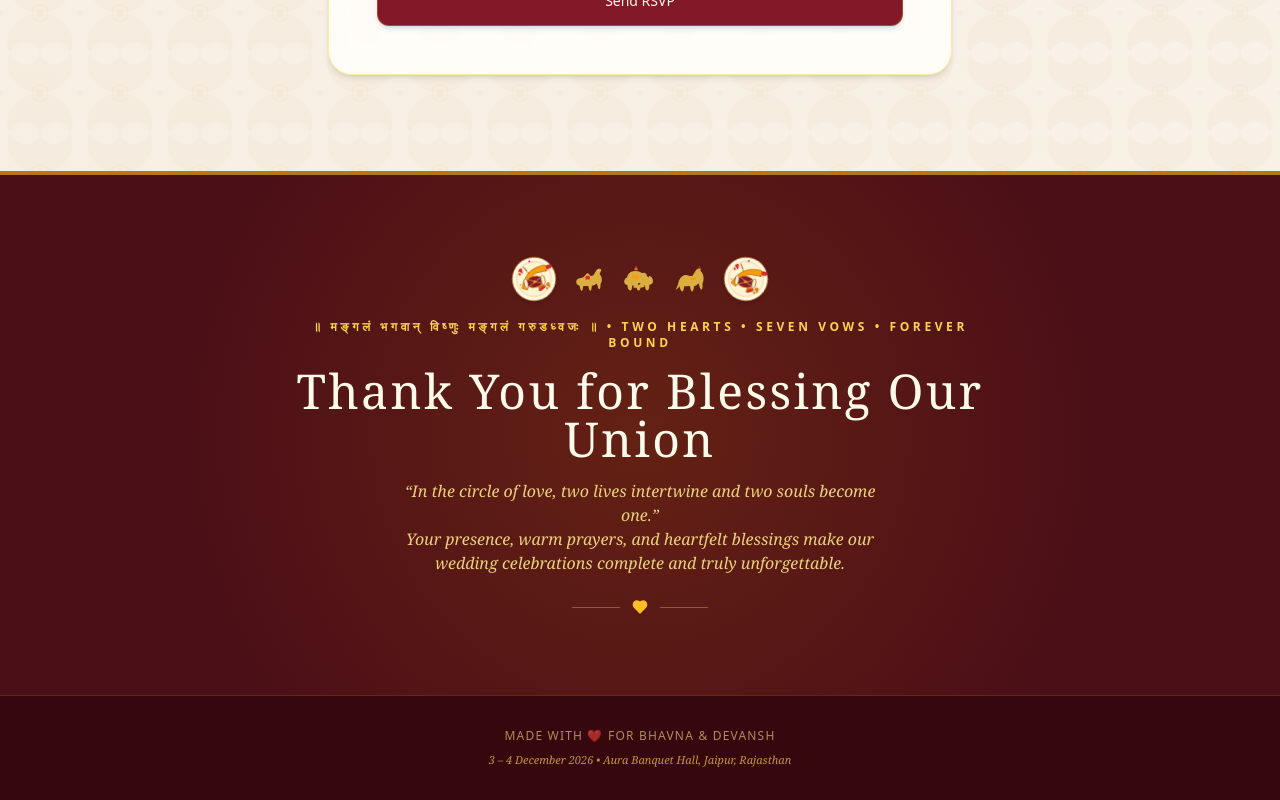
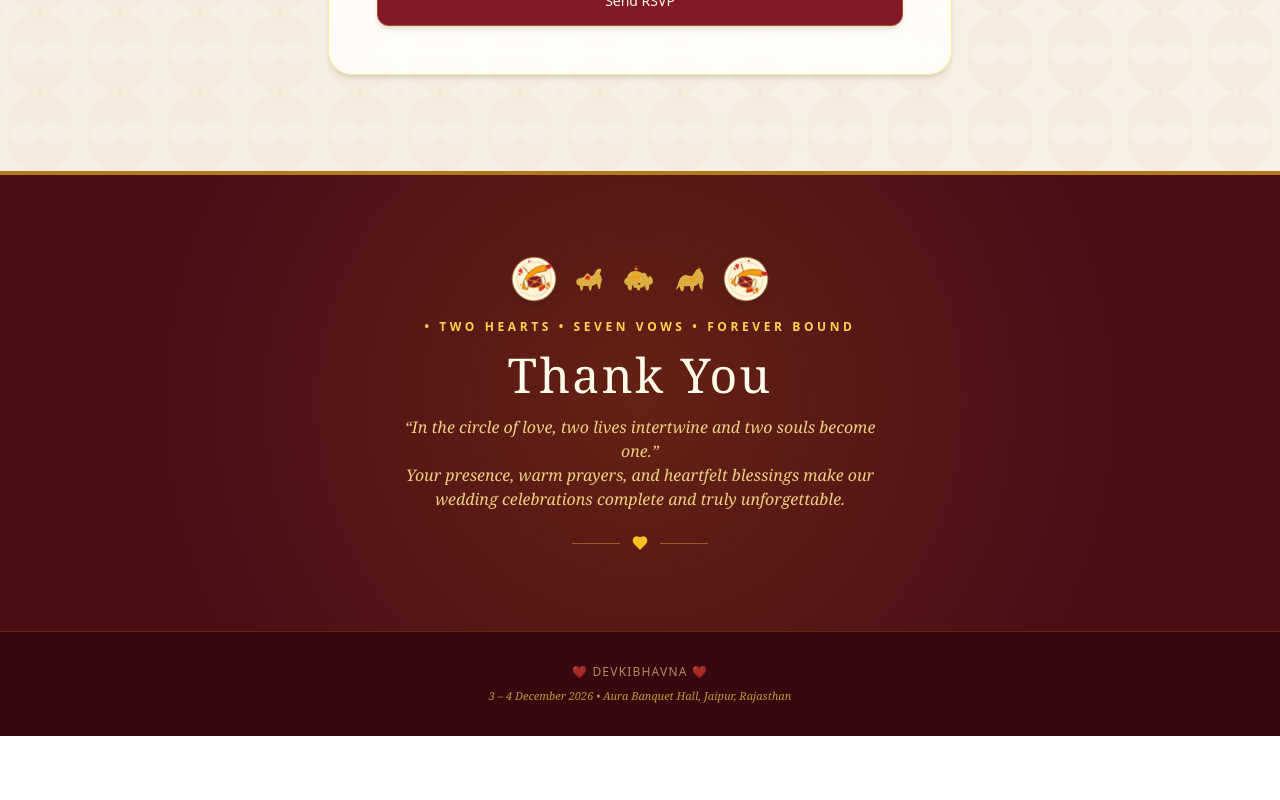
Before and after one commit to bhavishya31/Wedding-invite-december, a Next.js app: page / in a window 1280 px wide. Shown: the part 6747-7547 px from the top of the page. After the commit the page ends 7483 px from the top, so only its background shows below. Built offline with nearby package versions, Linux system fonts and the light colour scheme.

Commit message:
Update page.js

```diff
--- a/app/page.js
+++ b/app/page.js
@@ -1176,10 +1176,10 @@ export default function WeddingInvite() {
             <BandBaajaSticker className="w-10 h-10 md:w-12 md:h-12 rotate-12" />
           </div>
           <span className="text-xs font-sans tracking-[0.3em] text-amber-300 uppercase font-semibold block">
-            ॥ मङ्गलं भगवान् विष्णुः मङ्गलं गरुडध्वजः ॥ • Two Hearts • Seven Vows • Forever Bound
+            • Two Hearts • Seven Vows • Forever Bound
           </span>
           <h2 className="text-3xl md:text-5xl font-light font-serif text-amber-50 tracking-wider">
-            Thank You for Blessing Our Union
+            Thank You
           </h2>
           <p className="text-sm md:text-base text-amber-200/90 font-serif italic max-w-lg mx-auto leading-relaxed">
             &ldquo;In the circle of love, two lives intertwine and two souls become one.&rdquo;
@@ -1196,7 +1196,7 @@ export default function WeddingInvite() {
 
       {/* FOOTER */}
       <footer className="py-8 bg-[#36080e] text-center text-xs text-amber-200/60 font-sans tracking-widest uppercase border-t border-amber-400/20">
-        <p className="mb-2">MADE WITH ❤️ FOR BHAVNA &amp; DEVANSH</p>
+        <p className="mb-2">❤️ DEVKIBHAVNA ❤️</p>
         <p className="text-[11px] text-amber-300/70 tracking-normal font-serif italic normal-case">
           3 – 4 December 2026 • Aura Banquet Hall, Jaipur, Rajasthan
         </p>
```
